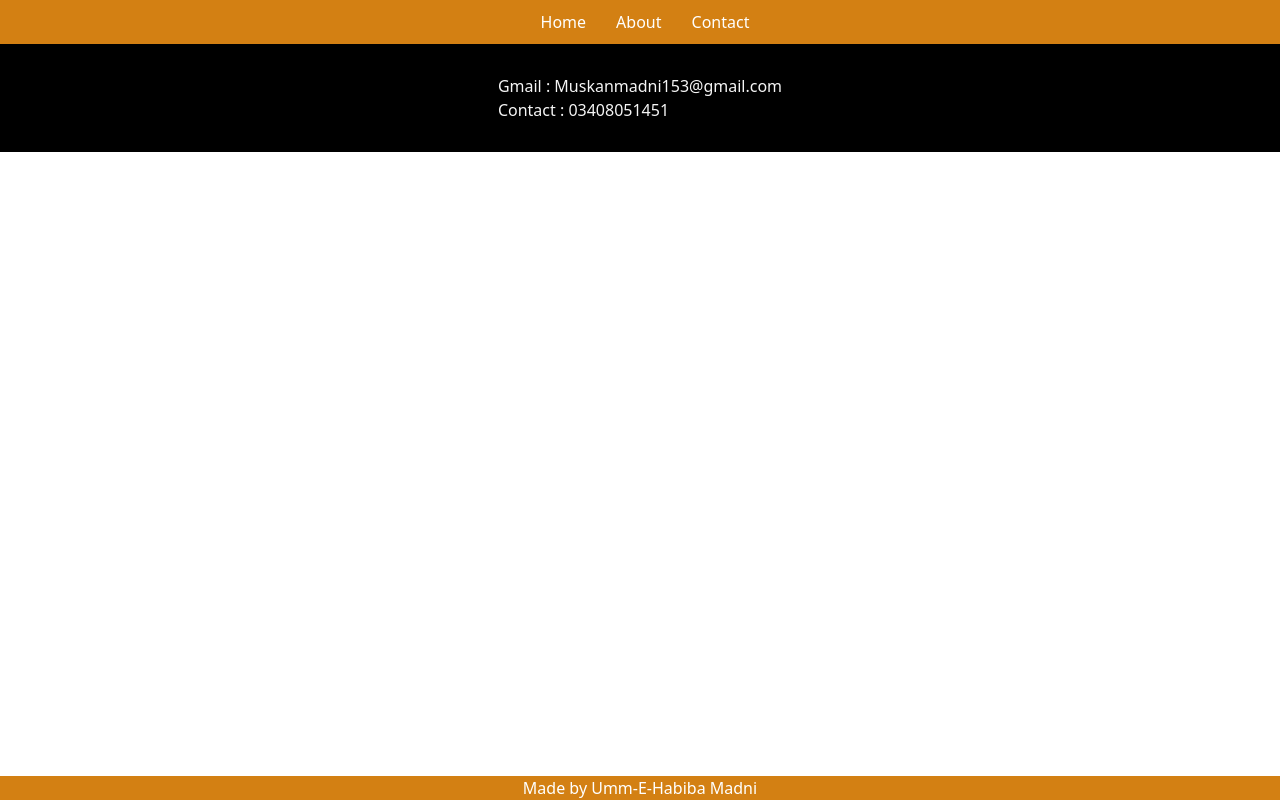
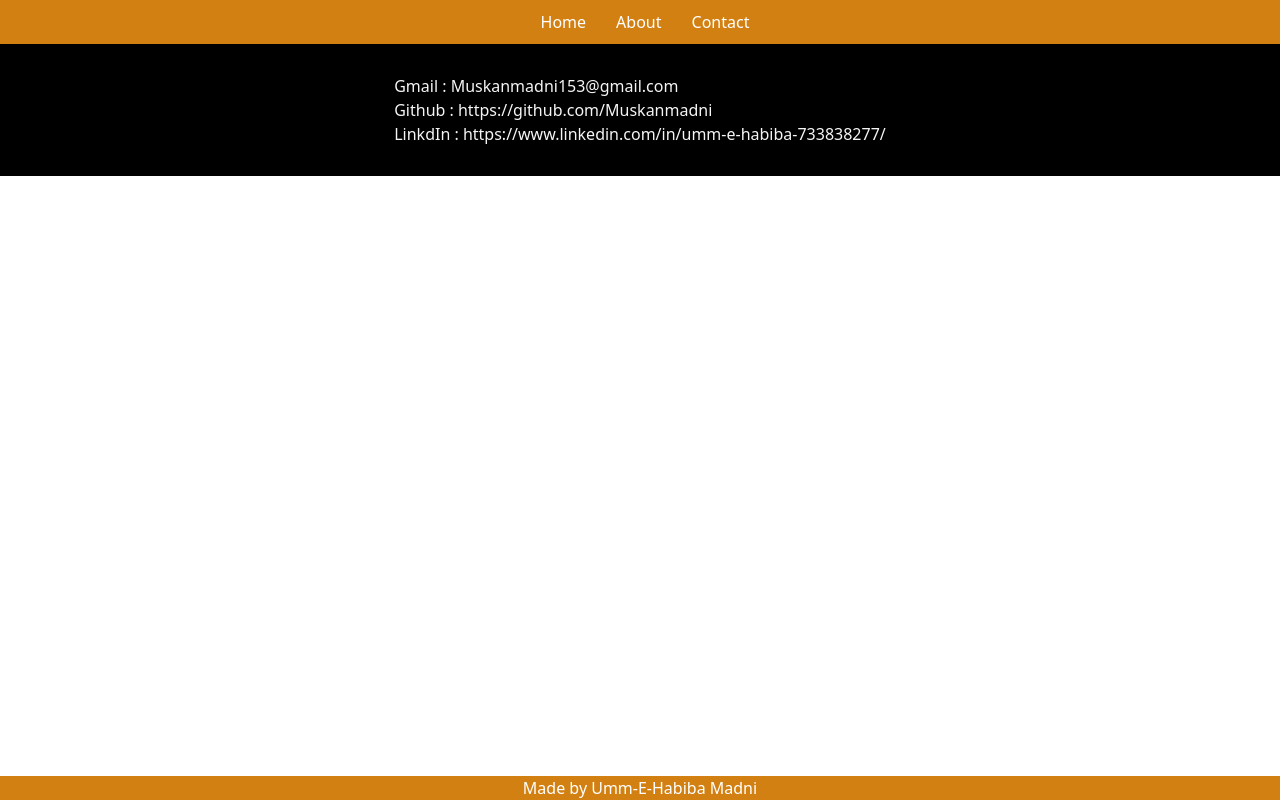
Before and after one commit to Muskanmadni/my-web, a Next.js app: page /contact-us in a window 1280 px wide. Built offline with nearby package versions, Linux system fonts and the light colour scheme.

Commit message:
first commit

```diff
--- a/src/app/contact-us/page.tsx
+++ b/src/app/contact-us/page.tsx
@@ -11,10 +11,12 @@ export default function Contact() {
                 <div className="Text">
                         <ul>
                             <li>Gmail : Muskanmadni153@gmail.com</li>
-                            <li>Contact : 03408051451</li>
+                            <li>Github : https://github.com/Muskanmadni</li>
+                            <li>LinkdIn : https://www.linkedin.com/in/umm-e-habiba-733838277/</li>
 
                         </ul>
                 </div>
+
             </div>
         </div>
     )
```
